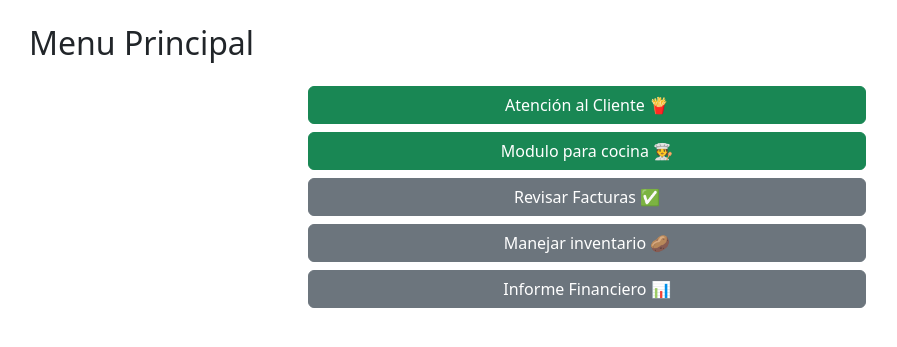
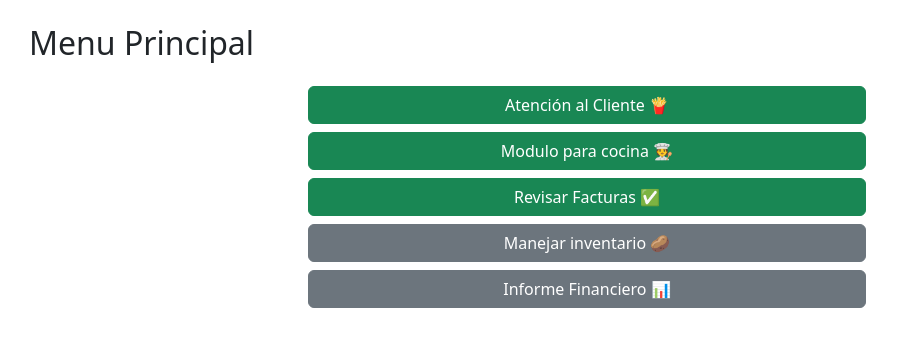
Before and after one commit to jeruah/crioya-app, a FastAPI app: page /main in a window 1280 px wide. Shown: the part 56-403 px from the top of the page, without its empty margins (53-950 px from the left). Run offline with FastAPI, Linux system fonts and the light colour scheme.

Commit message:
VAMOS A VER SI ASI FUNCIONA

```diff
--- a/requirements.txt
+++ b/requirements.txt
@@ -1,6 +1,6 @@
 fastapi~=0.115.12
-uvicorn
-jinja2
+uvicorn~=0.34.3
+jinja2~=3.1.6
 pydantic~=2.11.5
 geopy~=2.4.1
 python-multipart~=0.0.20
--- a/templates/main.html
+++ b/templates/main.html
@@ -5,7 +5,7 @@
 <div class="d-grid gap-2 col-6 mx-auto">
     <a href="/atencion" class="btn btn-success">Atención al Cliente 🍟</a>
     <a href="/cocina" class="btn btn-success">Modulo para cocina 🧑‍🍳</a>
-    <a href="/facturas" class="btn btn-secondary">Revisar Facturas ✅</a>
+    <a href="/facturas" class="btn btn-success">Revisar Facturas ✅</a>
     <a href="/facturas" class="btn btn-secondary">Manejar inventario 🥔</a>
     <a href="/informe" class="btn btn-secondary">Informe Financiero 📊</a>
 </div>
```
